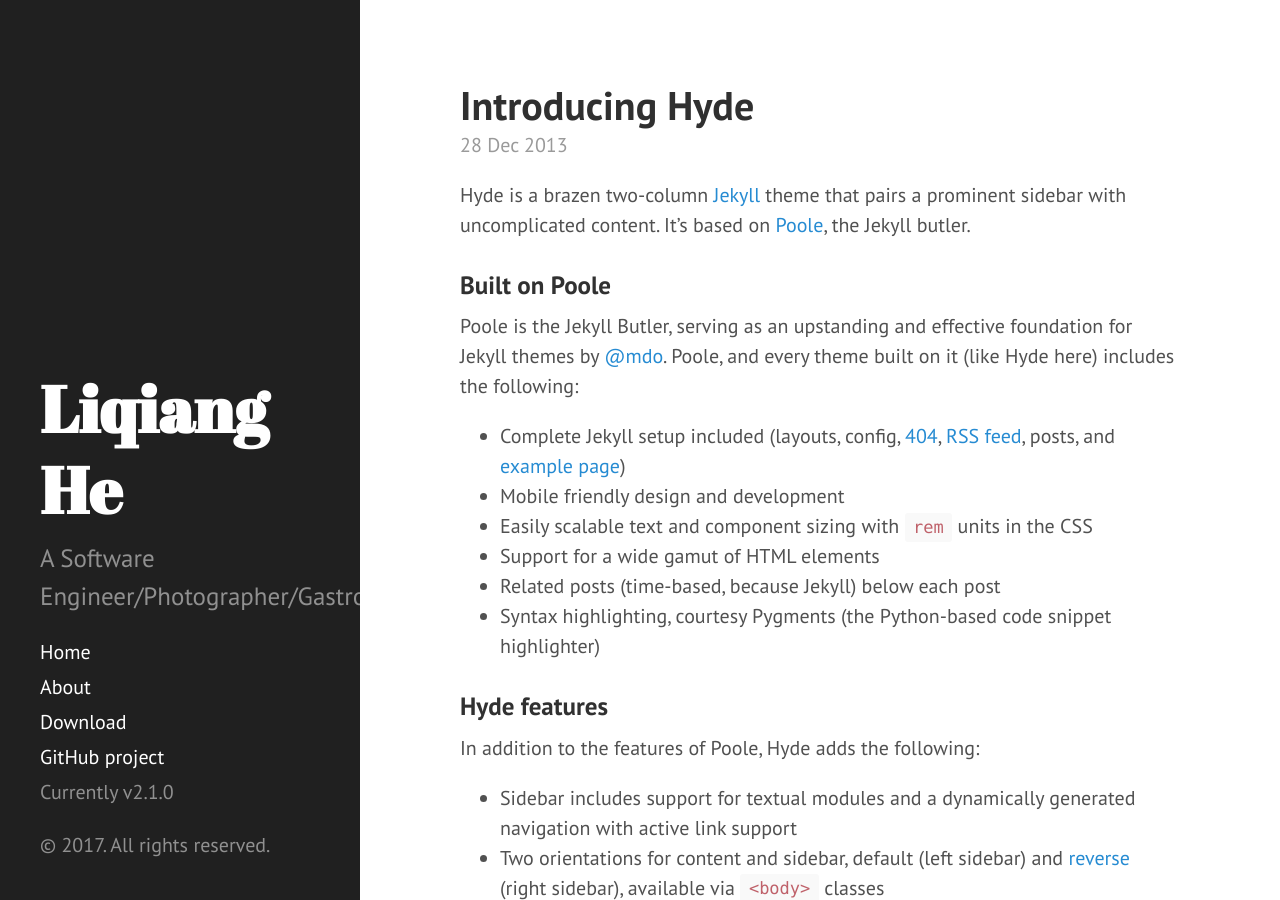
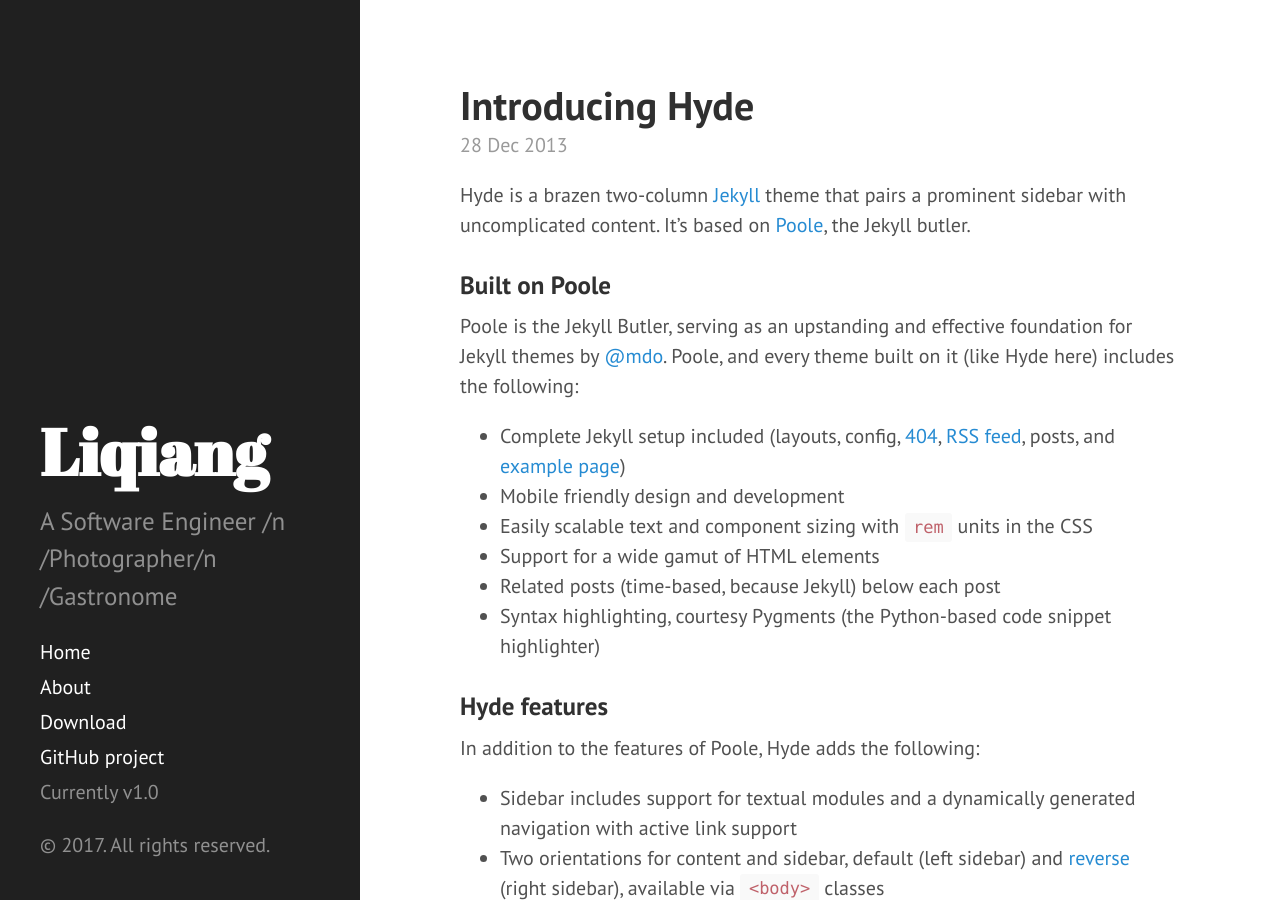
Before and after one commit to helq2612/helq2612.github.io, a Jekyll site: the page built from index.html, in a window 1280 px wide and 900 px high. Built offline with Jekyll 4.4.1, drawn with Linux system fonts in a browser that asks for light colours; Markdown is read by kramdown in place of the engine named in the settings; the list of posts is cut into pages by our own code.

Commit message:
modify a theme

```diff
--- a/CNAME
+++ b/CNAME
@@ -1 +1 @@
-hyde.getpoole.com
+helq2612.github.io
--- a/_config.yml
+++ b/_config.yml
@@ -7,9 +7,9 @@
 #relative_permalinks: true
 
 # Setup
-title:            Liqiang He
+title:            Liqiang
 tagline:          'Liqiang'
-description:      'A Software Engineer/Photographer/Gastronome'
+description:      'A Software Engineer /n /Photographer/n /Gastronome'
 url:              https://helq2612.github.io/
 baseurl:          https://helq2612.github.io/
 
@@ -20,7 +20,7 @@
 paginate:         5
 
 # Custom vars
-version:          2.1.0
+version:          1.0
 
 github:
   repo:           https://github.com/helq2612
```
